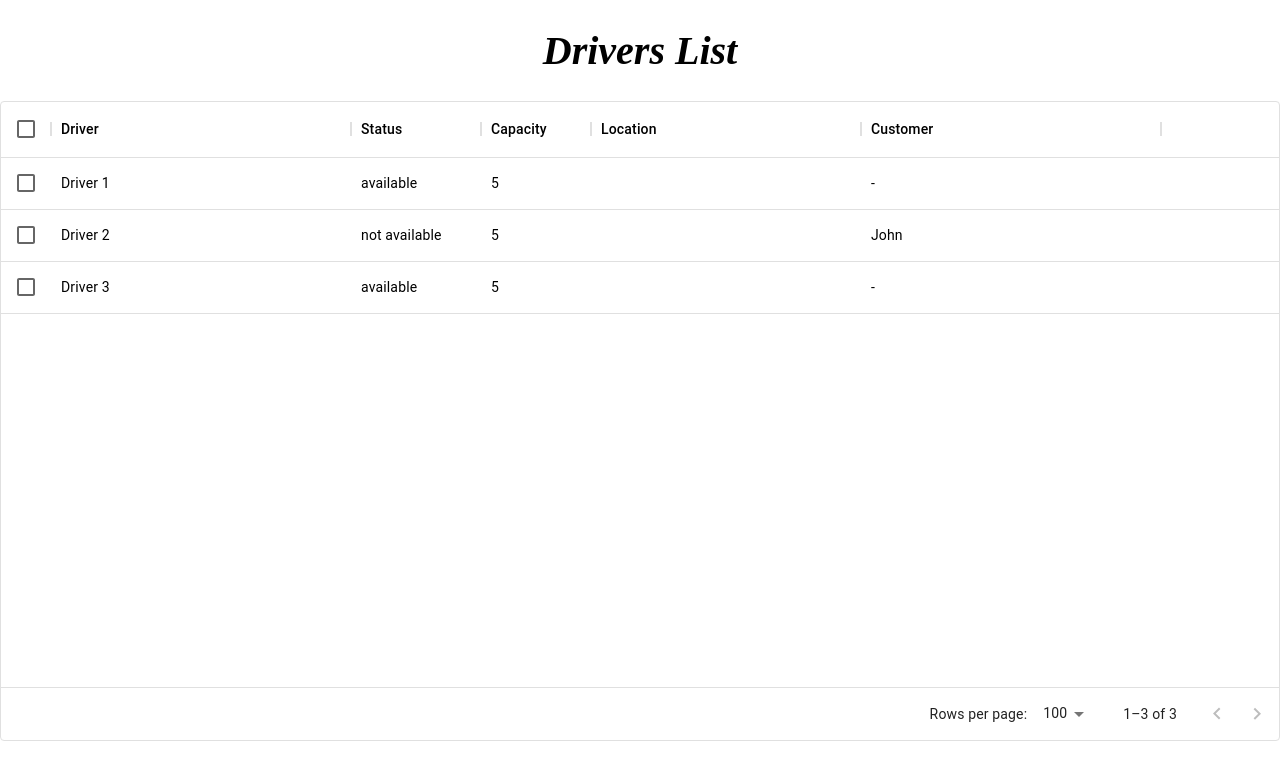
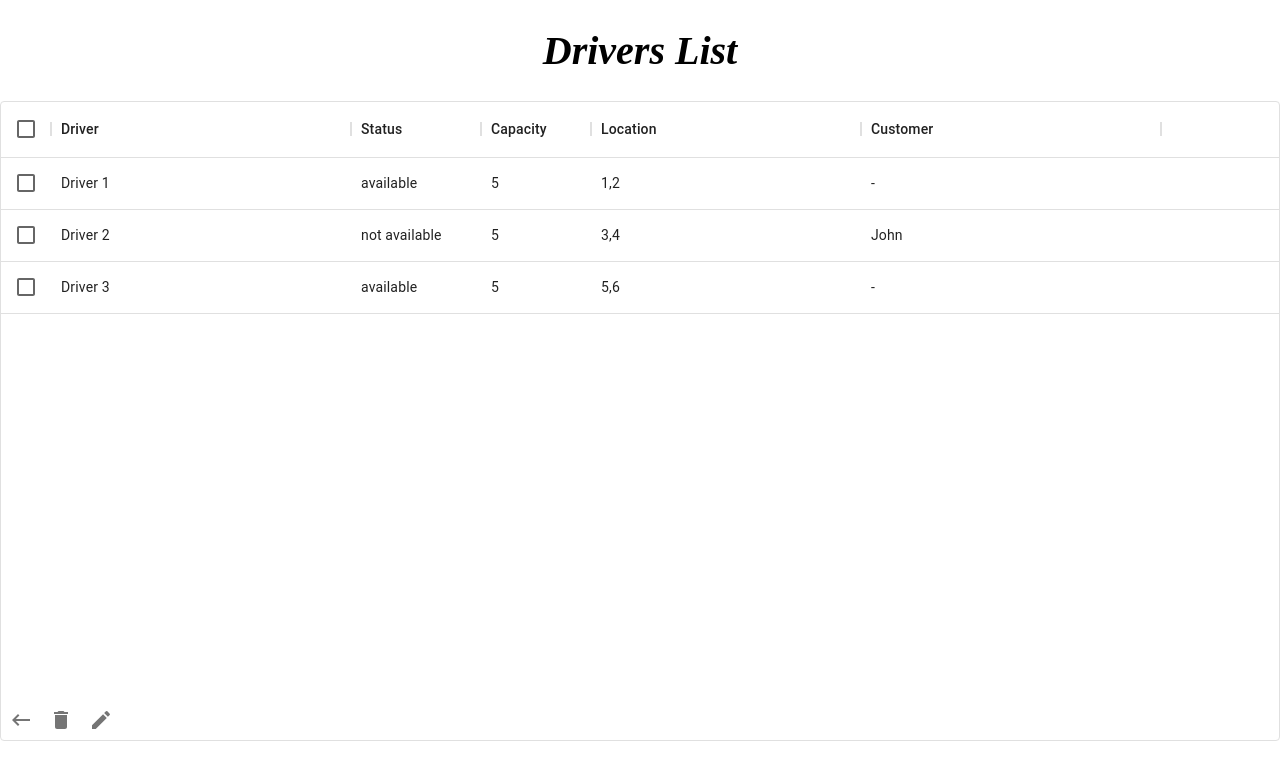
Before and after one commit to weihan444/E-Hailing-Assignment-fe, a Next.js app: page /Admin/driver-list in a window 1280 px wide. Shown: the top 780 px of the page. Built offline with nearby package versions, Linux system fonts and the light colour scheme.

Commit message:
enchanced admin table

```diff
--- a/pages/Admin/driver-list.js
+++ b/pages/Admin/driver-list.js
@@ -2,16 +2,37 @@ import { DataGrid} from '@mui/x-data-grid';
 import { useEffect, useState } from 'react';
 import { drivers } from '../data/data'
 import Head from 'next/head';
-
+import Link from 'next/link'
+import KeyboardBackspaceIcon from '@mui/icons-material/KeyboardBackspace';
+import IconButton from '@mui/material/IconButton';
+import DeleteIcon from '@mui/icons-material/Delete';
+import EditIcon from '@mui/icons-material/Edit';
 
 const columns = [
     { field: 'driver', headerName: 'Driver', sortable: false, width: 300 },
     { field: 'status', headerName: 'Status', width: 130 },
     { field: 'capacity', headerName: 'Capacity', width: 110 },
-    { field: 'loaction', headerName: 'Location', sortable: false, width: 270 },
+    { field: 'location', headerName: 'Location', sortable: false, width: 270 },
     { field: 'customer', headerName: 'Customer', sortable: false, width: 300 },
-  ];
+];
 
+function CustomFooterStatusComponent(props){
+    return (
+      <div>
+        <Link href='/Admin'>
+            <IconButton aria-label="back">
+                <KeyboardBackspaceIcon />
+            </IconButton>
+        </Link>
+        <IconButton aria-label="delete">
+          <DeleteIcon />
+        </IconButton>
+        <IconButton aria-label="edit">
+          <EditIcon />
+        </IconButton>
+      </div>
+    )
+  }
 
 const driverList = () => {
 
@@ -42,7 +63,9 @@ const driverList = () => {
                     columns={columns}
                     checkboxSelection
                     disableColumnMenu
-                    sx={{color: "black"}}
+                    components={{
+                        Footer: CustomFooterStatusComponent
+                    }}
                 />
             </div>
         </div>
```
Also changed, not shown: pages/Admin/request-list.js (+27 -1 lines).
